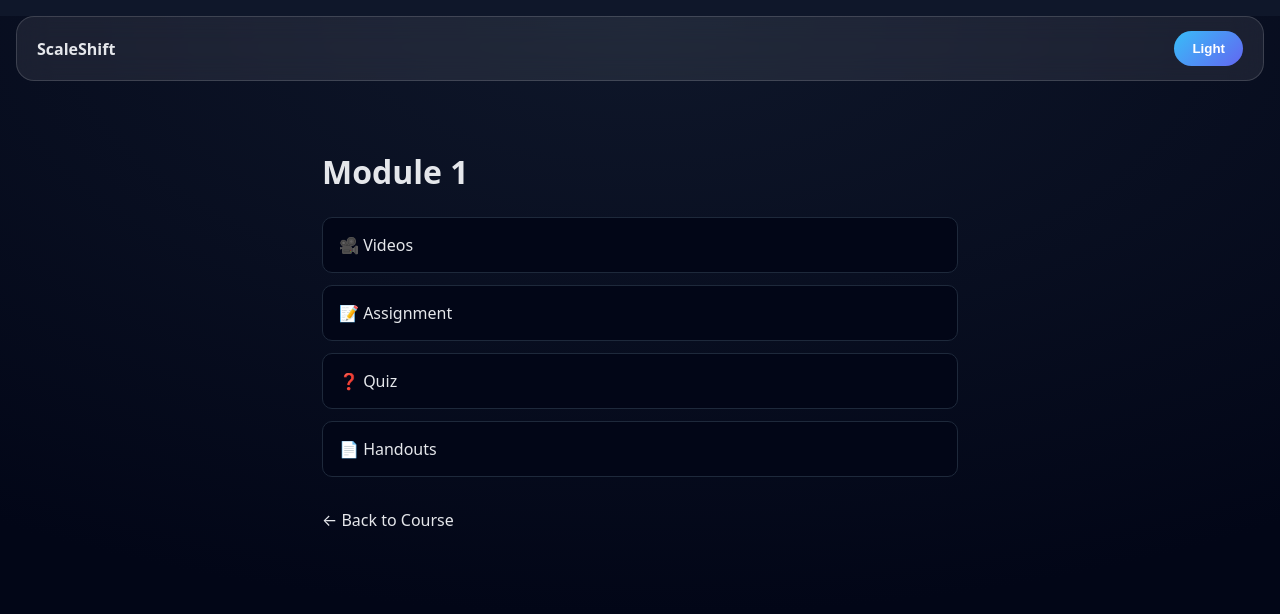
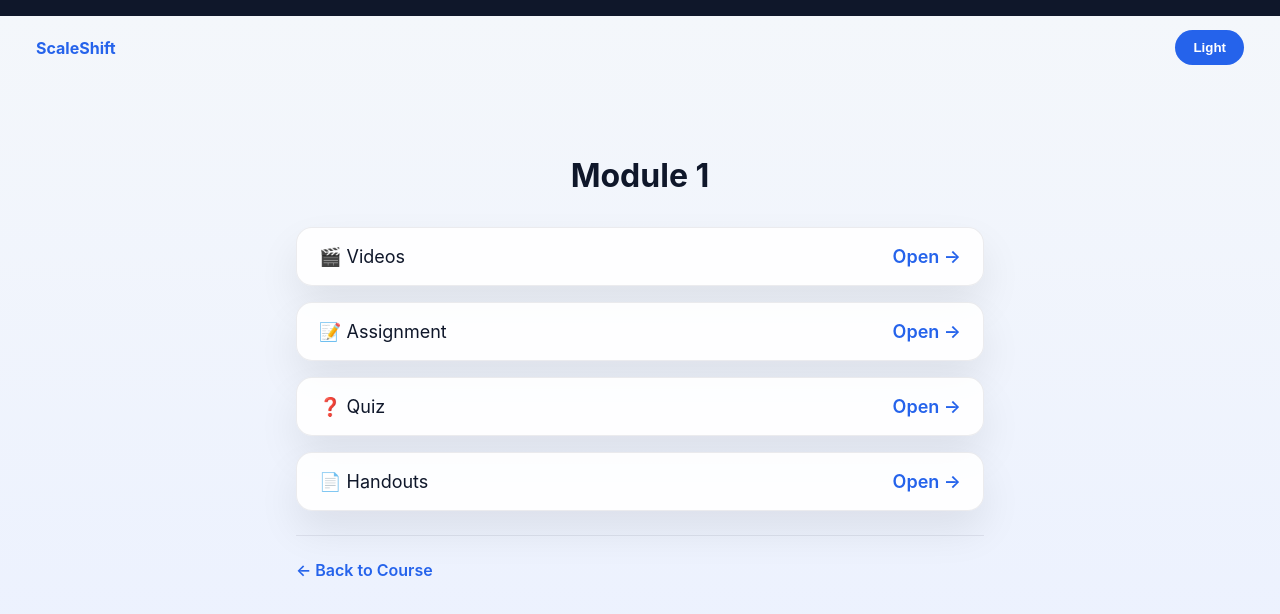
Before and after one commit to Scaleshiftlabs/scaleshift-learn, a React (Vite) app: page /course/module/1 in a window 1280 px wide. Shown: the top 614 px of the page. Built offline with nearby package versions, Linux system fonts and the light colour scheme.

Commit message:
ui: glassy bright light theme + readable module cards

```diff
--- a/src/index.css
+++ b/src/index.css
@@ -1,24 +1,23 @@
 :root {
-  --bg: radial-gradient(1200px 600px at top, #0f172a, #020617);
-  --bg-light: radial-gradient(1200px 600px at top, #f8fafc, #e2e8f0);
-
-  --glass: rgba(255, 255, 255, 0.08);
-  --glass-light: rgba(255, 255, 255, 0.7);
-
-  --border: rgba(255, 255, 255, 0.15);
-  --border-light: rgba(0, 0, 0, 0.08);
-
-  --text: #e5e7eb;
-  --text-light: #0f172a;
-  --muted: #94a3b8;
-  --accent: linear-gradient(135deg, #38bdf8, #6366f1);
+  --bg-light: #f4f7fb;
+  --bg-glass: rgba(255, 255, 255, 0.75);
+  --bg-card: rgba(255, 255, 255, 0.9);
+  --text-dark: #0f172a;
+  --text-muted: #475569;
+  --primary: #2563eb;
+  --border: rgba(15, 23, 42, 0.08);
+  --shadow: 0 20px 40px rgba(0,0,0,0.08);
 }
 
-html.light {
-  --bg: var(--bg-light);
-  --glass: var(--glass-light);
-  --border: var(--border-light);
-  --text: var(--text-light);
+[data-theme="dark"] {
+  --bg-light: #0b1220;
+  --bg-glass: rgba(15, 23, 42, 0.75);
+  --bg-card: rgba(15, 23, 42, 0.9);
+  --text-dark: #e5e7eb;
+  --text-muted: #94a3b8;
+  --primary: #60a5fa;
+  --border: rgba(255,255,255,0.08);
+  --shadow: 0 20px 40px rgba(0,0,0,0.5);
 }
 
 * {
@@ -27,41 +26,73 @@ html.light {
 
 body {
   margin: 0;
-  min-height: 100vh;
-  background: var(--bg);
-  color: var(--text);
-  font-family: system-ui, -apple-system, BlinkMacSystemFont, "Segoe UI", Roboto, sans-serif;
+  font-family: Inter, system-ui, -apple-system, sans-serif;
+  background: linear-gradient(180deg, var(--bg-light), #eaf0ff);
+  color: var(--text-dark);
 }
 
-a {
-  color: inherit;
-  text-decoration: none;
+/* Header */
+header {
+  backdrop-filter: blur(14px);
+  background: var(--bg-glass);
+  border-bottom: 1px solid var(--border);
+  box-shadow: var(--shadow);
 }
 
+/* Buttons */
 button {
-  background: var(--accent);
+  background: var(--primary);
   color: white;
   border: none;
   padding: 10px 18px;
   border-radius: 999px;
+  cursor: pointer;
   font-weight: 600;
-  cursor: pointer;
 }
 
-.glass {
-  background: var(--glass);
-  backdrop-filter: blur(14px);
-  -webkit-backdrop-filter: blur(14px);
-  border: 1px solid var(--border);
-  border-radius: 18px;
+button:hover {
+  opacity: 0.9;
 }
 
+/* Cards */
 .card {
-  padding: 22px;
-  transition: transform .15s ease, box-shadow .15s ease;
+  background: var(--bg-card);
+  border-radius: 16px;
+  padding: 18px 22px;
+  box-shadow: var(--shadow);
+  border: 1px solid var(--border);
+  margin-bottom: 16px;
+  transition: transform 0.2s ease, box-shadow 0.2s ease;
 }
 
 .card:hover {
-  transform: translateY(-4px);
-  box-shadow: 0 20px 40px rgba(0,0,0,.25);
+  transform: translateY(-2px);
+  box-shadow: 0 25px 50px rgba(0,0,0,0.12);
 }
+
+/* Links */
+a {
+  color: var(--primary);
+  text-decoration: none;
+  font-weight: 600;
+}
+
+a:hover {
+  text-decoration: underline;
+}
+
+/* Module action rows */
+.module-item {
+  display: flex;
+  align-items: center;
+  justify-content: space-between;
+  font-size: 18px;
+  color: var(--text-dark);
+}
+
+/* Subtle divider */
+hr {
+  border: none;
+  border-top: 1px solid var(--border);
+  margin: 24px 0;
+}
--- a/src/main.jsx
+++ b/src/main.jsx
@@ -3,6 +3,7 @@ import ReactDOM from "react-dom/client";
 import { BrowserRouter } from "react-router-dom";
 import App from "./App";
 import "./index.css";   // 🔴 THIS WAS MISSING
+document.documentElement.setAttribute("data-theme", "light");
 
 ReactDOM.createRoot(document.getElementById("root")).render(
   <React.StrictMode>
--- a/src/pages/course/modules/Module.jsx
+++ b/src/pages/course/modules/Module.jsx
@@ -3,35 +3,35 @@ import { useParams, Link } from "react-router-dom";
 export default function Module() {
   const { id } = useParams();
 
-  const actions = [
-    { label: "🎥 Videos", path: "video/1" },
-    { label: "📝 Assignment", path: "assignment" },
-    { label: "❓ Quiz", path: "quiz" },
-    { label: "📄 Handouts", path: "handouts" }
-  ];
+  return (
+    <div style={{ maxWidth: 720, margin: "40px auto", padding: 16 }}>
+      <h1 style={{ textAlign: "center", marginBottom: 32 }}>
+        Module {id}
+      </h1>
 
-  return (
-    <div style={{ padding: 32, maxWidth: 700, margin: "0 auto" }}>
-      <h1>Module {id}</h1>
-
-      <div style={{ display: "grid", gap: 12, marginTop: 24 }}>
-        {actions.map(a => (
-          <Link key={a.path} to={`/course/module/${id}/${a.path}`}>
-            <div style={{
-              padding: 16,
-              borderRadius: 10,
-              background: "#020617",
-              border: "1px solid #1e293b"
-            }}>
-              {a.label}
-            </div>
-          </Link>
-        ))}
+      <div className="card module-item">
+        🎬 Videos
+        <Link to={`/course/module/${id}/video/1`}>Open →</Link>
       </div>
 
-      <div style={{ marginTop: 32 }}>
-        <Link to="/course">← Back to Course</Link>
+      <div className="card module-item">
+        📝 Assignment
+        <Link to={`/course/module/${id}/assignment`}>Open →</Link>
       </div>
+
+      <div className="card module-item">
+        ❓ Quiz
+        <Link to={`/course/module/${id}/quiz`}>Open →</Link>
+      </div>
+
+      <div className="card module-item">
+        📄 Handouts
+        <Link to={`/course/module/${id}/handouts`}>Open →</Link>
+      </div>
+
+      <hr />
+
+      <Link to="/course">← Back to Course</Link>
     </div>
   );
 }
```
